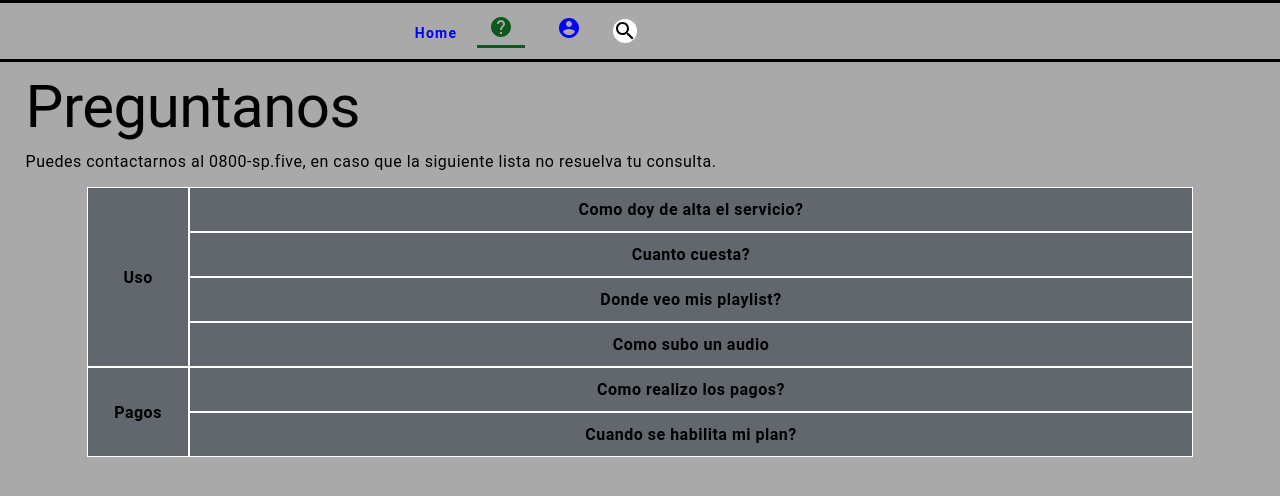
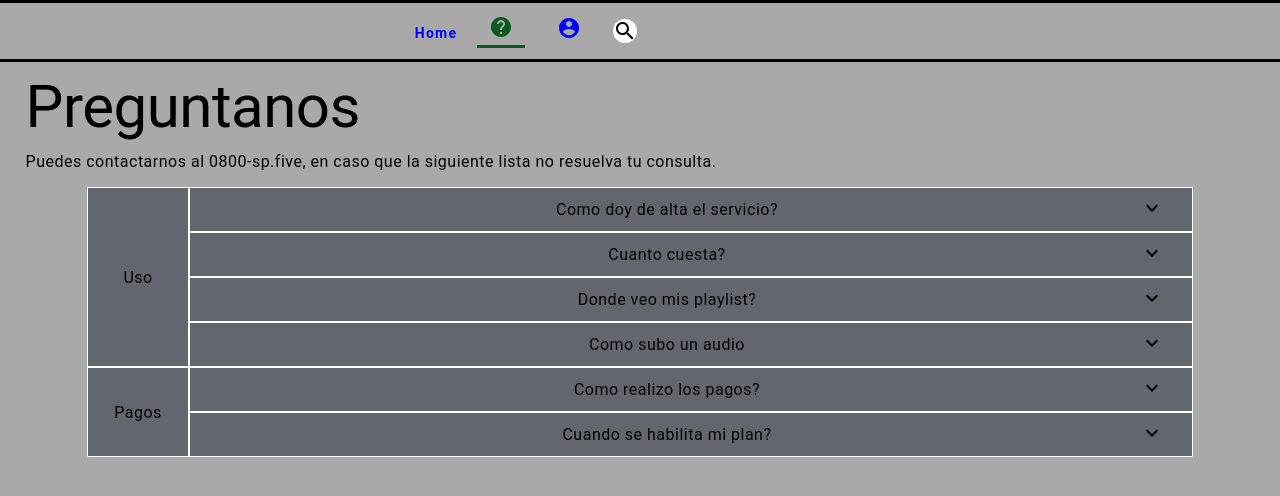
Before and after one commit to JuanDeccechis/Base, a React (Create React App) app: page /Base/FAQ in a window 1280 px wide. Shown: the top 496 px of the page. Built offline with nearby package versions, Linux system fonts and the light colour scheme.

Commit message:
mejoras al FAQ

```diff
--- a/src/components/faq/FAQ.jsx
+++ b/src/components/faq/FAQ.jsx
@@ -1,5 +1,6 @@
 import React, { Component } from 'react'
 import './faq.css';
+import ExpandMoreIcon from '@material-ui/icons/ExpandMore';
 
 class FAQ extends Component {
     constructor(props) {
@@ -17,17 +18,21 @@ class FAQ extends Component {
 
     limpiarAcordion() {
         let contenidos = document.querySelectorAll(".animaAccordion");
+        let selectores = document.querySelectorAll(".muestraInfo");
         for (let index = 0; index < contenidos.length; index++) {
             contenidos[index].classList.remove("animaAccordion");
+            selectores[index].classList.remove("muestraInfo");
         }
     }
 
     desplegarAcordion(numeroAcordion) {
         let contenidos = document.querySelectorAll(".accordion-content");
+        let selector = document.querySelectorAll(".selectorAccordion");
 
         setTimeout(() => {
             if (numeroAcordion >= 0) {
                 contenidos[numeroAcordion].classList.add("animaAccordion");
+                selector[numeroAcordion].classList.add("muestraInfo");
             }
         }, 1000);
     }
@@ -40,12 +45,19 @@ class FAQ extends Component {
             <div className="espaciado">
         <div className="questions-form">
             <div className="questions-titles">
-            Uso
+            <span>Uso</span>
             </div>
         <ul className="accordion-list">
             <li>
                 <div className="accordion" onClick={() => this.desplegarAcordion(0)}>
-                    <div className="accordion-title"> Como doy de alta el servicio?</div>
+                    <div className="inline">
+                        <div className="accordion-title">
+                            <span>Como doy de alta el servicio?</span>
+                        </div>
+                        <div className="selectorAccordion">
+                            <ExpandMoreIcon className={`icon right`}/>
+                        </div>
+                    </div>
                     <div className="accordion-content">
                         <p> Lorem ipsum dolor, sit amet consectetur adipisicing elit. Natus deserunt neque possimus voluptate architecto corporis exercitationem laudantium quo blanditiis rem labore et, voluptatibus minus perferendis, expedita delectus beatae sequi sed.</p>
                     </div>
@@ -53,7 +65,14 @@ class FAQ extends Component {
             </li>
             <li>
                 <div className="accordion" onClick={() => this.desplegarAcordion(1)}>
-                    <div className="accordion-title"> Cuanto cuesta?</div>
+                    <div className="inline">
+                        <div className="accordion-title">
+                            <span> Cuanto cuesta? </span>
+                        </div>
+                        <div className="selectorAccordion">
+                            <ExpandMoreIcon className={`icon right`}/>
+                        </div>
+                    </div>
                     <div className="accordion-content">
                         <p> Lorem ipsum dolor sit, amet consectetur adipisicing elit. Aliquam quibusdam corporis tempore nobis laudantium explicabo velit aspernatur eveniet! Consequuntur sapiente atque natus alias tenetur expedita magni autem eum fugiat error.</p>
                     </div>
@@ -61,7 +80,14 @@ class FAQ extends Component {
             </li>
             <li>
                 <div className="accordion" onClick={() => this.desplegarAcordion(2)}>
-                    <div className="accordion-title"> Donde veo mis playlist?</div>
+                    <div className="inline">
+                        <div className="accordion-title">
+                            <span>Donde veo mis playlist?</span>
+                        </div>
+                        <div className="selectorAccordion">
+                            <ExpandMoreIcon className={`icon right`}/>
+                        </div>
+                    </div>
                     <div className="accordion-content">
                         <p> Lorem ipsum dolor, sit amet consectetur adipisicing elit. Autem, quis. Dignissimos veniam alias similique sint quisquam mollitia praesentium adipisci fugiat atque vitae doloremque consequuntur dolorum, quibusdam sequi, enim doloribus quidem?</p>
                     </div>
@@ -69,7 +95,14 @@ class FAQ extends Component {
             </li>
             <li>
                 <div className="accordion" onClick={() => this.desplegarAcordion(3)}>
-                    <div className="accordion-title"> Como subo un audio</div>
+                    <div className="inline">
+                        <div className="accordion-title">
+                            <span>Como subo un audio</span>
+                        </div>
+                        <div className="selectorAccordion">
+                            <ExpandMoreIcon className={`icon right`}/>
+                        </div>
+                    </div>
                     <div className="accordion-content">
                         <p> Lorem ipsum dolor sit, amet consectetur adipisicing elit. Non eveniet amet tenetur error ullam ea voluptatum enim ut porro quae, minima accusantium sunt assumenda perferendis ad quas beatae aperiam obcaecati?</p>
                     </div>
@@ -79,16 +112,19 @@ class FAQ extends Component {
         </div>
         <div className="questions-form">
             <div className="questions-titles">
-                <ul className="accordion-list">
-                    <li className="accordion-title">
-                        Pagos
-                    </li>
-                </ul>
+                <span>Pagos</span>
             </div>
         <ul className="accordion-list">
             <li>
                 <div className="accordion" onClick={() => this.desplegarAcordion(4)}>
-                    <div className="accordion-title"> Como realizo los pagos?</div>
+                    <div className="inline">
+                        <div className="accordion-title">
+                            <span>Como realizo los pagos?</span>
+                        </div>
+                        <div className="selectorAccordion">
+                            <ExpandMoreIcon className={`icon right`}/>
+                        </div>
+                    </div>
                     <div className="accordion-content">
                         <p> Lorem ipsum dolor, sit amet consectetur adipisicing elit. Natus deserunt neque possimus voluptate architecto corporis exercitationem laudantium quo blanditiis rem labore et, voluptatibus minus perferendis, expedita delectus beatae sequi sed.</p>
                     </div>
@@ -96,7 +132,14 @@ class FAQ extends Component {
             </li>
             <li>
                 <div className="accordion" onClick={() => this.desplegarAcordion(5)}>
-                    <div className="accordion-title"> Cuando se habilita mi plan?</div>
+                    <div className="inline">
+                        <div className="accordion-title">
+                            <span>Cuando se habilita mi plan?</span>
+                        </div>
+                        <div className="selectorAccordion">
+                            <ExpandMoreIcon className={`icon right`}/>
+                        </div>
+                    </div>
                     <div className="accordion-content">
                         <p> Lorem ipsum dolor sit, amet consectetur adipisicing elit. Aliquam quibusdam corporis tempore nobis laudantium explicabo velit aspernatur eveniet! Consequuntur sapiente atque natus alias tenetur expedita magni autem eum fugiat error.</p>
                     </div>
--- a/src/components/faq/faq.css
+++ b/src/components/faq/faq.css
@@ -22,8 +22,17 @@
     cursor: pointer;
 }
 
+.inline{
+    display: flex;
+    flex-direction: row;
+    justify-content: space-between;
+    align-items: center;
+
+}
+
 .accordion-title {
     padding: 12px 0; /*para que tenga separacion*/
+    width: calc(100% - 48px);
     font-weight: 700;
     display: flex;
     justify-content: center;
@@ -56,6 +65,18 @@
     transition-property: max-height;
 }
 
+.selectorAccordion{
+    -webkit-transition: -webkit-transform .8s ease-in-out;
+    -ms-transition: -ms-transform .8s ease-in-out;
+    transition: transform .8s ease-in-out;
+}
+
+.selectorAccordion.muestraInfo{
+    transform:rotate(180deg);
+    -ms-transform:rotate(180deg);
+    -webkit-transform:rotate(180deg);
+}
+
 @media screen and (min-width: 992px) {
     .questions-titles {
         flex: 0 0 100px; /*grow, shrink, basis*/
```
